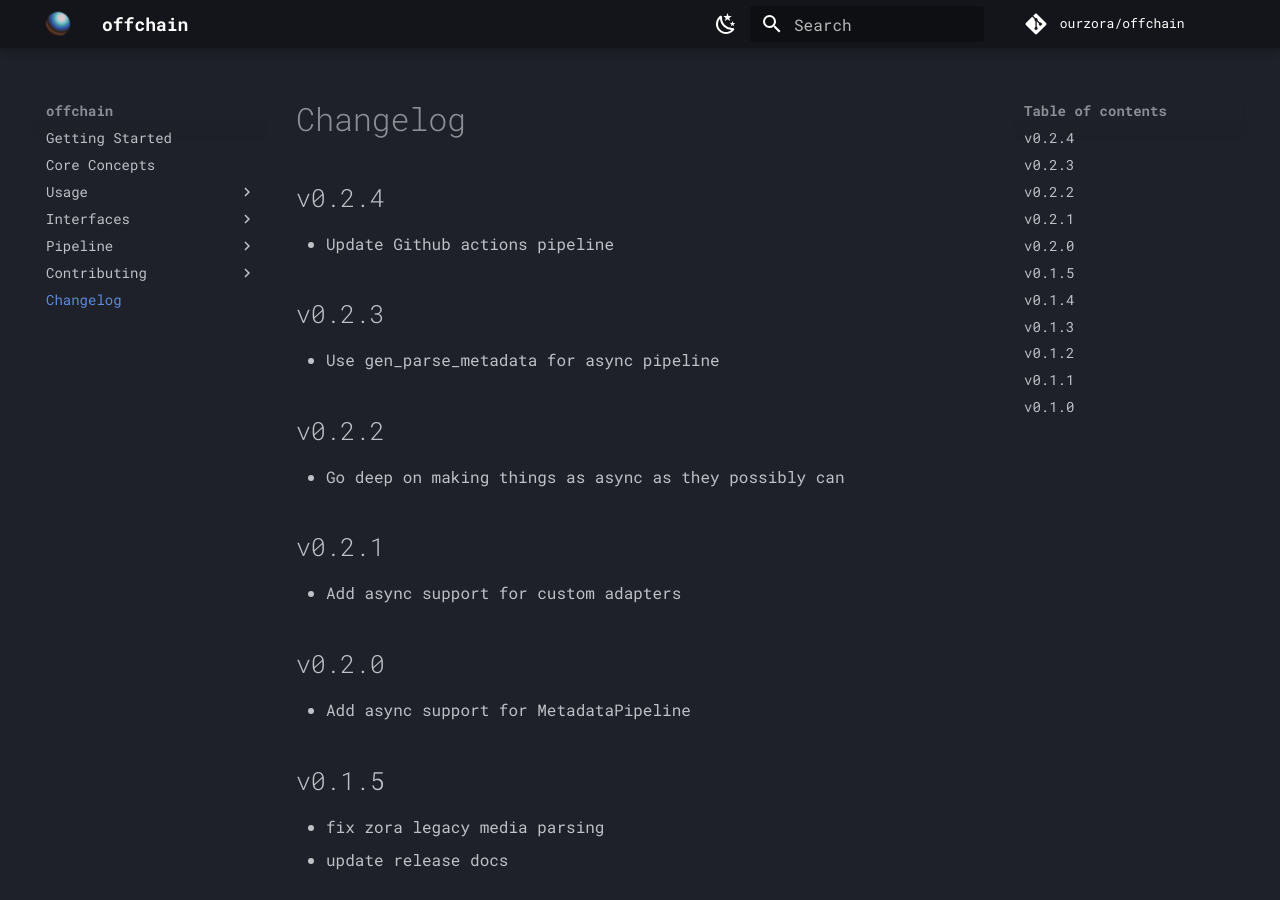
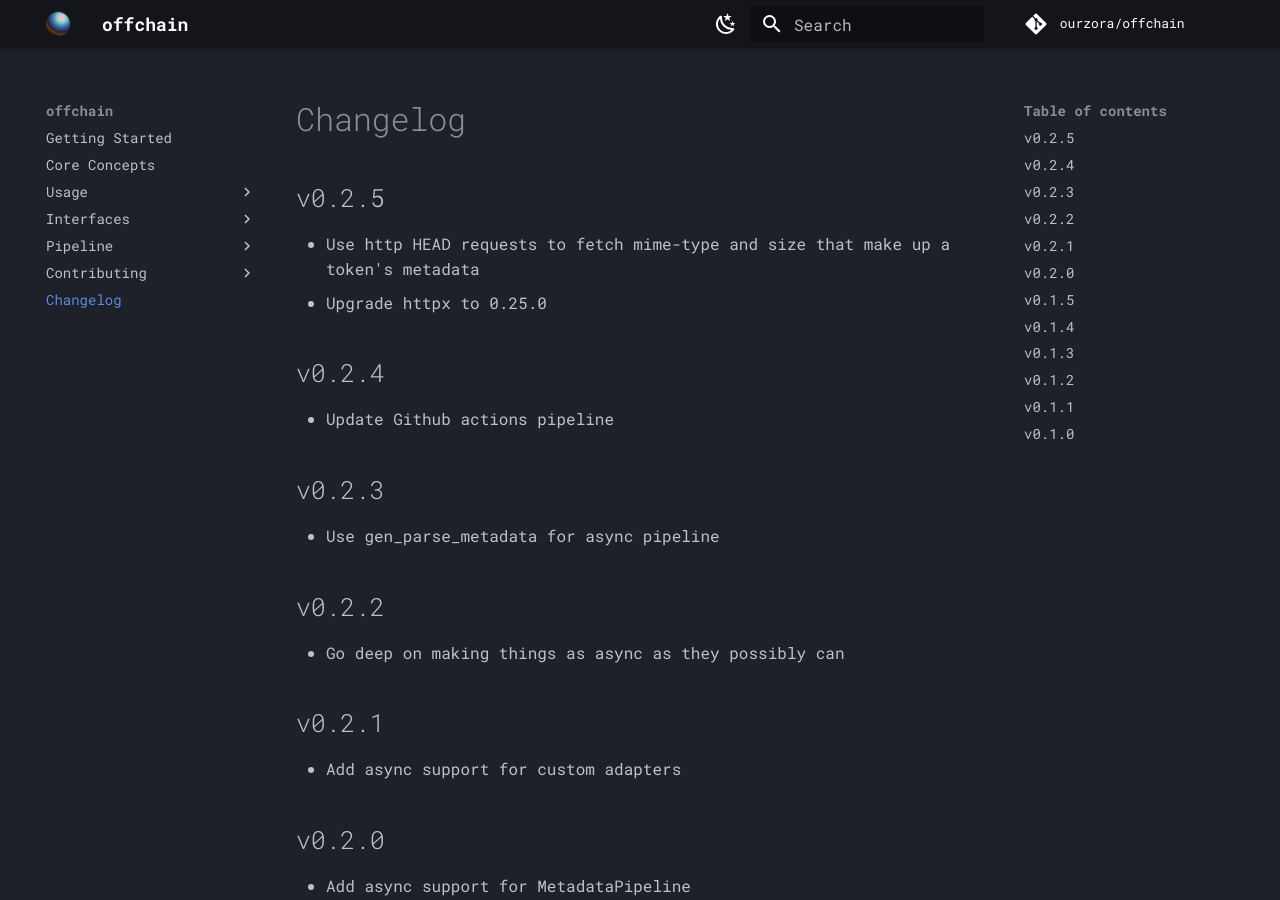
Before and after one commit to ourzora/offchain, an MkDocs documentation site: the page built from docs/changelog.md, in a window 1280 px wide and 900 px high. Built offline with MkDocs 1.6.1 and Material for MkDocs 9.7.7, drawn with Linux system fonts in a browser that asks for light colours; comment, search, counter and statistics services are not loaded.

Commit message:
BACK-1720: bump version to v0.2.5

```diff
--- a/docs/changelog.md
+++ b/docs/changelog.md
@@ -1,4 +1,9 @@
 # Changelog
+
+## v0.2.5
+
+- Use http HEAD requests to fetch mime-type and size that make up a token's metadata
+- Upgrade httpx to 0.25.0
 
 ## v0.2.4
 
--- a/pyproject.toml
+++ b/pyproject.toml
@@ -1,6 +1,6 @@
 [tool.poetry]
 name = "offchain"
-version = "0.2.4"
+version = "0.2.5"
 description = "Open source metadata processing framework"
 authors = ["Zora eng <eng@zora.co>"]
 readme = "README.md"
```
Also changed, not shown: docs/index.md (+1 -1 lines).
